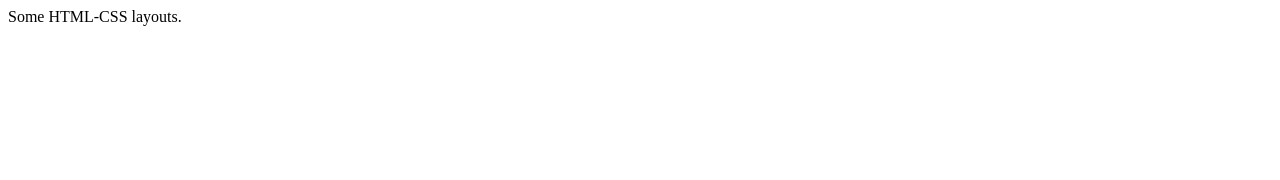
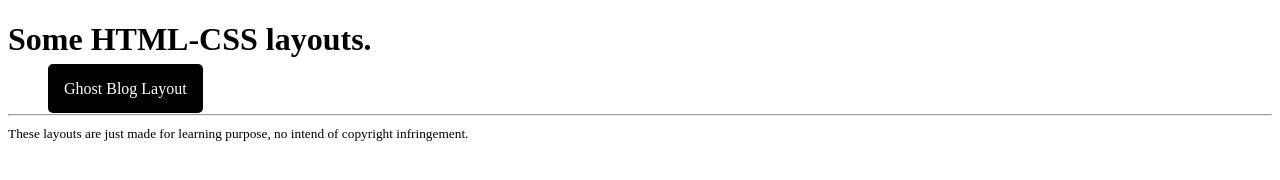
Before and after one commit to priyanshu769/html-css-layouts, a plain HTML site: page index.html in a window 1280 px wide. Drawn offline with Linux system fonts and the light colour scheme.

Commit message:
Listed Layout on home page

```diff
--- a/index.html
+++ b/index.html
@@ -8,6 +8,11 @@
     <title>HTML CSS Layouts / Priyanshu</title>
 </head>
 <body>
-    Some HTML-CSS layouts.
+    <h1>Some HTML-CSS layouts.</h1>
+    <ul class="all-layouts">
+        <li class="layout"><a class="layout-link" target="_blank" href="./GhostBlogLayout/ghost-blog.html">Ghost Blog Layout</a></li>
+    </ul>
+    <hr>
+    <small>These layouts are just made for learning purpose, no intend of copyright infringement.</small>
 </body>
 </html>
--- a/styles.css
+++ b/styles.css
@@ -0,0 +1,12 @@
+.all-layouts {
+    list-style-type: none;
+}
+.layout-link {
+    color: #ffffff;
+    background-color: #000000;
+    width: fit-content;
+    padding: 1rem;
+    text-decoration: none;
+    cursor: pointer;
+    border-radius: 5px;
+}
```
